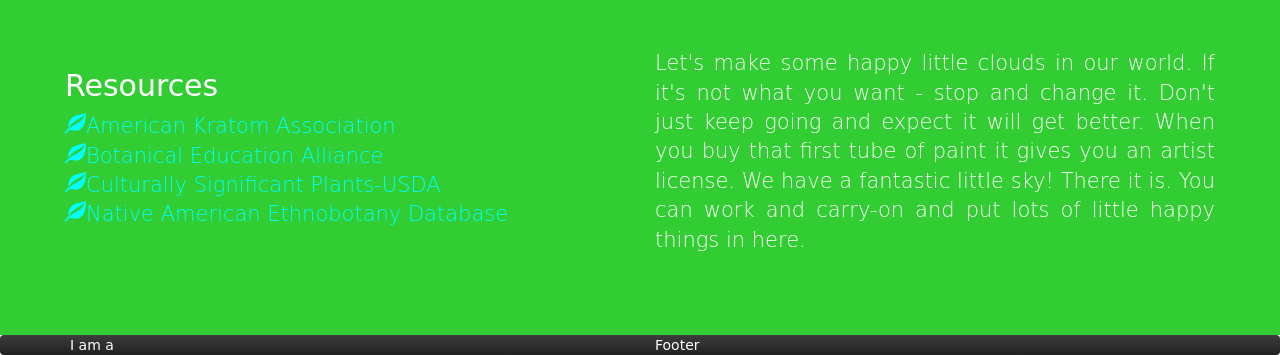
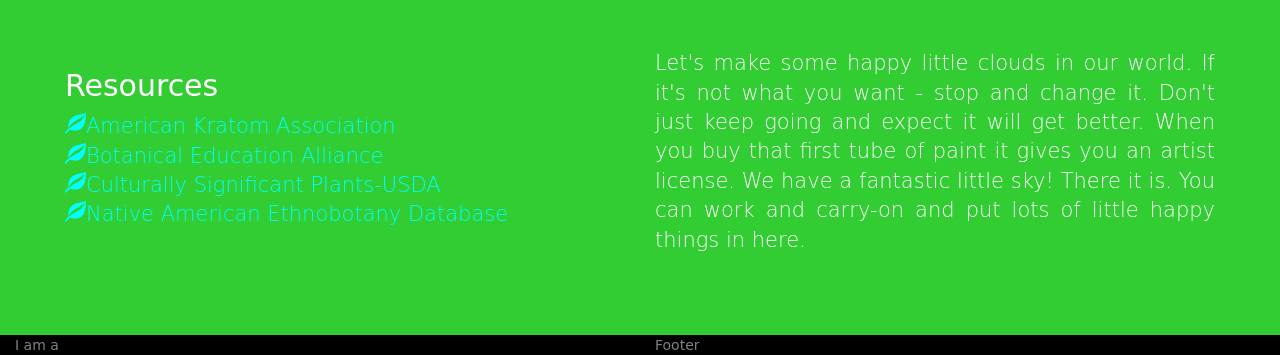
Before and after one commit to stevestonenm/stevestone-pwp, a PHP site: page / in a window 1280 px wide. Shown: the part 1687-2042 px from the top of the page. Run offline with PHP 8.4, Linux system fonts and the light colour scheme; some libraries are stand-ins or nearby versions.

Commit message:
possibly fixed footer

```diff
--- a/public_html/css/stylesheet.css
+++ b/public_html/css/stylesheet.css
@@ -129,25 +129,7 @@ html, body {
 
 
 
-/***
-* Flexbox Sticky Footer
-* http://philipwalton.github.io/solved-by-flexbox/demos/sticky-footer/
-***/
-
-/*corrects IE min-height bug*/
-html { display: flex;}
-body { width: 100%;}
-
-.sfooter {
-	display: flex;
-	flex-direction: column;
-	min-height: 100vh;
+.footer {
+	background: black;
+	color: gray;
 }
-
-.sfooter-content {
-	flex: 1 0 auto;
-}
-
-.navbar-bottom {
-	color: white;
-}
--- a/public_html/index.php
+++ b/public_html/index.php
@@ -38,8 +38,7 @@
 
 	</header>
 
-	<body class="sfooter">
-		<div class="sfooter-content">
+	<body>
 		<header>
 			<nav class="navbar navbar-inverse navbar-fixed-top navbar-custom">
 				<div class="container-fluid">
@@ -184,18 +183,18 @@
 			</div>
 		</section>
 
-		<footer class="navbar-bottom navbar-inverse">
-			<div class="container">
+		<footer class="footer">
+			<div class="container-fluid">
 				<div class="row">
 					<div class="col-sm-6">
 						I am a
 					</div>
-					<div class="col-sm-6 text-right-sm">
+					<div class="col-sm-6">
 						Footer
 					</div>
 				</div>
 			</div>
 		</footer>
-		</div>
+
 	</body>
 </html>
```
